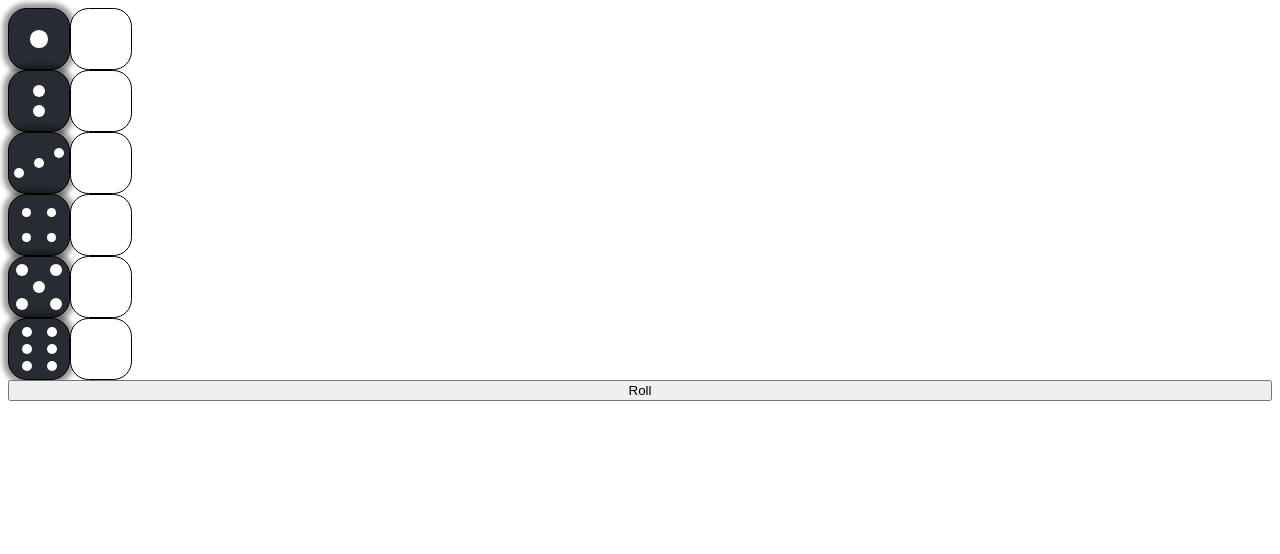
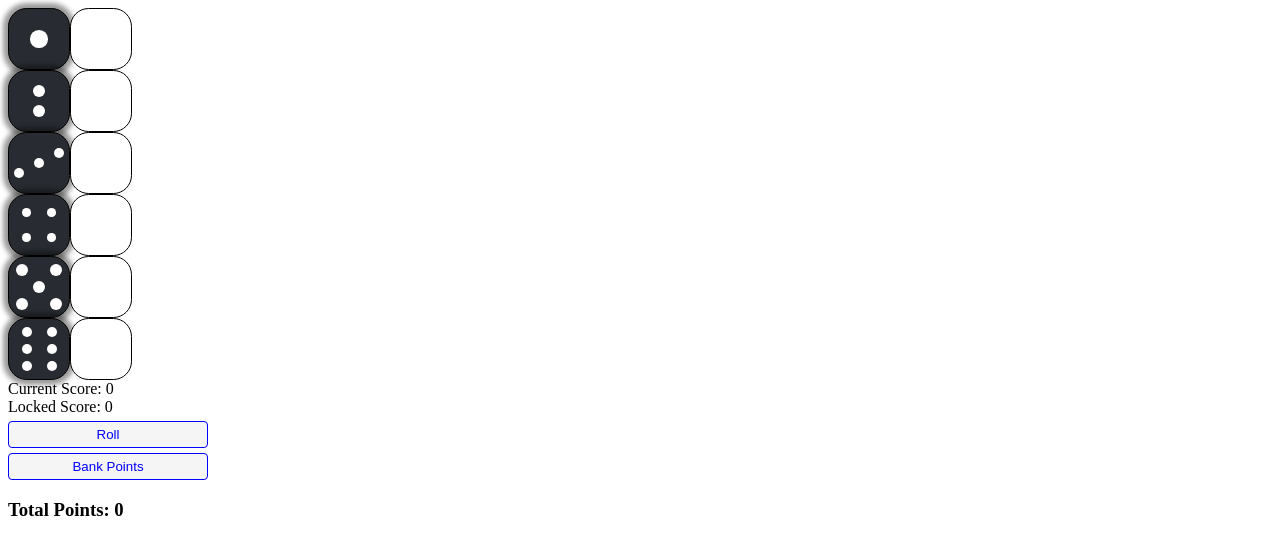
Before and after one commit to AliNisarAhmed/zilch-reactjs, a React (Create React App) app: page / in a window 1280 px wide. Shown: the top 554 px of the page. Built offline with nearby package versions, Linux system fonts and the light colour scheme.

Commit message:
animation callToAction to be added, calculating winner to be done

```diff
--- a/src/App.jsx
+++ b/src/App.jsx
@@ -1,8 +1,14 @@
 import React from 'react';
 import styled, { createGlobalStyle } from 'styled-components';
+
 import Die from './Die';
 import generateRandomDice from './helperFunctions/generateRandomDice';
 import timeout from './helperFunctions/timeout';
+import winningConditions from './helperFunctions/winningConditions';
+import initialState from './initialState';
+import { ROLL_DICE, SELECT_DIE, LOCK_SELECTED, RESET } from './actions';
+import Button from './Button';
+
 
 const Main = createGlobalStyle`
   html {
@@ -31,29 +37,73 @@ const StyledDice = styled.div`
   flex-flow: column;
 `;
 
+function reducer (state, action) {
+  switch (action.type) {
+    case ROLL_DICE:
+      return action.payload;
+    case SELECT_DIE:
+      return state.map(dieObj => !dieObj.locked && dieObj.position === action.payload ? {...dieObj, selected: !dieObj.selected}: dieObj);
+    case LOCK_SELECTED:
+      return state.map(dieObj => dieObj.selected ? {...dieObj, locked: true}: dieObj);
+    case RESET:
+      return init(action.payload);
+    default:
+      break;
+  }
+}
+
+function init(initialState) {
+  return initialState;
+}
+
 
 function App () {
 
-  const [ dice, rollDice ] = React.useState([1, 2, 3, 4, 5, 6]);
+  const [ dice, dispatch ] = React.useReducer(reducer, initialState, init);
   const [ rollDiceStatus, changeRollDiceStatus ] = React.useState(false);
-  const [ selectedDice, setSelectedDice ] = React.useState([null, null, null, null, null, null]);
+  const [ currentScore, setCurrentScore ] = React.useState(0);
+  const [ totalPoints, setTotalPoints ] = React.useState(0);
+  const [ lockedScore, setLockedScore ] = React.useState(0);
+  const [ gameState, setGameState ] = React.useState('ROLL_REQUIRED');
 
   async function handleRollButtonClick() {
-    changeRollDiceStatus(true);
-    await timeout(1000);
-    rollDice(generateRandomDice(6));
-    changeRollDiceStatus(false);
+    if (gameState === "ROLL_REQUIRED") {
+      changeRollDiceStatus(true);
+      await timeout(1000);
+      dispatch( {type: ROLL_DICE, payload: generateRandomDice(dice)} );
+      changeRollDiceStatus(false);
+    }
   }
 
-  function selectDie(name, position, dots) {
-    if (name === "notSelected") {
-      rollDice(dice.map((d, i) => i === position ? null: d));
-      setSelectedDice(selectedDice.map((d, i) => i === position ? dots: d));
-    } else {
-      rollDice(dice.map((d, i) => i === position ? dots: d));
-      setSelectedDice(selectedDice.map((d, i) => i === position ? null : d));
+  function calculateScore() {
+    let current = [...dice].sort().filter(dieObj => dieObj.selected && !dieObj.locked);
+    console.log(current);
+    let currentScore = winningConditions[current.map(dieObj => dieObj.dots).sort()]
+    setCurrentScore(currentScore);
+  }
+
+  function bankPoints() {
+    setTotalPoints(prevTotalPoints => prevTotalPoints + lockedScore + currentScore);
+    setCurrentScore(0);
+    setLockedScore(0);
+    dispatch({ type: RESET, payload: initialState })
+  }
+
+  // calulcating score after each update to dice array
+  React.useEffect(() => {
+    calculateScore();
+  }, [dice])
+
+
+  // Locking the selected dice when user clicks on roll
+  React.useEffect(() => {
+    if (!rollDiceStatus) {
+      console.log('locking');
+      dispatch( {type: LOCK_SELECTED} );
+      setLockedScore(lockedScore + currentScore);
+      setCurrentScore(0);
     }
-  }
+  }, [rollDiceStatus])
 
   return (
     <StyledApp>
@@ -61,20 +111,24 @@ function App () {
       <DiceContainer>
         <StyledDice>
           {
-            dice.map((die, i) => (
-              <Die dots={die} key={i} roll={rollDiceStatus} position={i} selectDie={selectDie} name="notSelected"/>
+            dice.map(dieObj => dieObj.selected ? {...dieObj, dots: null}: dieObj).map((dieObj, i) => (
+              <Die dots={dieObj.dots} key={i} roll={rollDiceStatus} position={dieObj.position} dispatch={dispatch} />
             ))
           }
         </StyledDice>
         <StyledDice>
           {
-            selectedDice.map((die, i) => (
-              <Die dots={die} key={i} position={i} selectDie={selectDie} name="selected"/>
+            dice.map(dieObj => dieObj.selected ?  dieObj: {...dieObj, dots: null}).map((dieObj, i) => (
+              <Die dots={dieObj.dots} key={i} position={dieObj.position} dispatch={dispatch} locked={dieObj.locked}/>
             ))
           }
         </StyledDice>
       </DiceContainer>
-      <button onClick={handleRollButtonClick}>Roll</button>
+      <div>Current Score: {currentScore}</div>
+      <div>Locked Score: {lockedScore}</div>
+      <Button clickHandler={handleRollButtonClick} gameState={gameState}>Roll</Button>
+      <Button clickHandler={bankPoints} gameState={gameState}>Bank Points</Button>
+      <h3>Total Points: {totalPoints}</h3>
     </StyledApp>
   );
 }
--- /dev/null
+++ b/src/Button.jsx
@@ -0,0 +1,38 @@
+import React from 'react'
+import styled, { css } from 'styled-components';
+import { callToAction } from './animations'
+
+const animateButton = css`
+  animation: ${callToAction} 1s infinite both;
+`;
+
+const StyledButton = styled.button`
+  width: 200px;
+  color: blue;
+  background-color: whitesmoke;
+  border: 1px solid blue;
+  cursor: pointer;
+  padding: 5px 10px;
+  border-radius: 4px;
+  margin-top: 5px;
+
+  :hover {
+    color: whitesmoke;
+    background-color: blue;
+  }
+
+  ::before {
+    ${props =>
+        props.gameState === "ROLL_REQUIRED" ?
+        animateButton :
+        null
+    }
+  }
+
+`;
+
+export default function Button({ children, clickHandler, gameState}) {
+  return (
+    <StyledButton onClick={clickHandler} disabled={gameState !== "ROLL_REQUIRED"}>{children}</StyledButton>
+  )
+}
--- a/src/Die.jsx
+++ b/src/Die.jsx
@@ -1,31 +1,11 @@
 import React from 'react';
-import styled, { css, keyframes } from 'styled-components';
+import styled, { css } from 'styled-components';
+import { spin } from './animations';
+import { SELECT_DIE } from './actions';
 
-const spin = keyframes`
-  0% {
-    transform: rotate(0deg);
-  }
-  25% {
-    transform: rotate(180deg);
-    filter: blur(3px);
-  }
-  }
-  50% {
-    transform: rotate(0deg);
-    filter: blur();
-  }
-  }
-  75% {
-    transform: rotate(-180deg);
-    filter: blur(3px);
-  }
-  100% {
-    transform: rotate(0deg);
-  }
-`;
 
 const rollAnimation = css`
-  animation: ${spin} .5s infinite;
+  animation: ${spin} ease-out .3s infinite;
 `;
 
 const oneDot = css`
@@ -155,7 +135,7 @@ const EmptyDie = styled.div`
 const Die = (props) => {
 
   function clickHandler () {
-    props.selectDie(props.name, props.position, props.dots);
+    props.dispatch( {type: SELECT_DIE, payload: props.position} );
   }
 
   let dotCount = props.roll ? 6 : props.dots;
--- /dev/null
+++ b/src/actions.js
@@ -0,0 +1,7 @@
+export const ROLL_DICE = 'ROLL_DICE';
+
+export const SELECT_DIE = "SELECT_DIE";
+
+export const LOCK_SELECTED = "LOCK_SELECTED";
+
+export const RESET = 'RESET';
--- /dev/null
+++ b/src/animations.js
@@ -0,0 +1,47 @@
+import { keyframes } from 'styled-components';
+
+export const spin = keyframes`
+  0% {
+    transform: rotate(0deg);
+  }
+  12% {
+    transform: rotate(180deg);
+    filter: blur(3px);
+  }
+  25% {
+    transform: rotate(0deg);
+  }
+  37% {
+    transform: rotate(-180deg);
+    filter: blur(3px);
+  }
+  50% {
+    transform: rotate(0deg);
+  }
+  62% {
+    transform: rotate(180deg);
+    filter: blur(3px);
+  }
+  75% {
+    transform: rotate(0deg);
+  }
+  87% {
+    transform: rotate(-180deg);
+    filter: blur(3px);
+  }
+  100% {
+    transform: rotate(0deg);
+  }
+`;
+
+
+export const callToAction = keyframes`
+  from {
+    opacity: 1;
+    transform: scale(1);
+  }
+  to {
+    opacity: 0;
+    transform: scale(1.5);
+  }
+`;
--- a/src/helperFunctions/generateRandomDice.js
+++ b/src/helperFunctions/generateRandomDice.js
@@ -1,14 +1,17 @@
-function generateRandomDice (length) {
-  let arr = new Array(length).fill(0).map((elem, i) => i + 1);
-  return shuffleArray(arr);
+function generateRandomDice (diceArr) {
+  return diceArr.map(diceObj => !diceObj.selected && diceObj.dots ? {...diceObj, dots: generateRandomDieNumber() } : diceObj);
 }
 
 export default generateRandomDice;
 
-function shuffleArray(array) { // fisher-yates algo
-  for (let i = array.length - 1; i > 0; i--) {
-      const j = Math.floor(Math.random() * (i + 1));
-      [array[i], array[j]] = [array[j], array[i]];
-  }
-  return array;
+// function shuffleArray(array) { // fisher-yates algo
+//   for (let i = array.length - 1; i > 0; i--) {
+//       const j = Math.floor(Math.random() * (i + 1));
+//       [array[i], array[j]] = [array[j], array[i]];
+//   }
+//   return array;
+// }
+
+function generateRandomDieNumber () {
+  return Math.floor(Math.random() * 6 + 1);
 }
--- a/src/helperFunctions/winningConditions.js
+++ b/src/helperFunctions/winningConditions.js
@@ -1,7 +1,16 @@
-const winningConditions = {
-  1: 100,
-  5: 50,
-}
+const winningConditions = {}
+
+winningConditions[String([])] = 0;
+winningConditions[String([5])] = 50;
+winningConditions[String([1])] = 100;
+winningConditions[String([1, 1])] = 200;
+winningConditions[String([1, 1, 5])] = 250;
+winningConditions[String([5, 5])] = 100;
+
+winningConditions[String([1, 5])] = 150;
+winningConditions[String([1, 5, 5])] = 200;
+winningConditions[String([1, 1, 5])] = 250;
+winningConditions[String([1, 1, 5, 5])] = 300;
 
 winningConditions[String([1, 1, 1])] = 1000;
 winningConditions[String([1, 1, 1, 1])] = 2000;
--- /dev/null
+++ b/src/initialState.js
@@ -0,0 +1,38 @@
+export default [
+  {
+    position: 1,
+    dots: 1,
+    selected: false,
+    locked: false
+  },
+  {
+    position: 2,
+    dots: 2,
+    selected: false,
+    locked: false
+  },
+  {
+    position: 3,
+    dots: 3,
+    selected: false,
+    locked: false
+  },
+  {
+    position: 4,
+    dots: 4,
+    selected: false,
+    locked: false
+  },
+  {
+    position: 5,
+    dots: 5,
+    selected: false,
+    locked: false
+  },
+  {
+    position: 6,
+    dots: 6,
+    selected: false,
+    locked: false
+  }
+];
```
